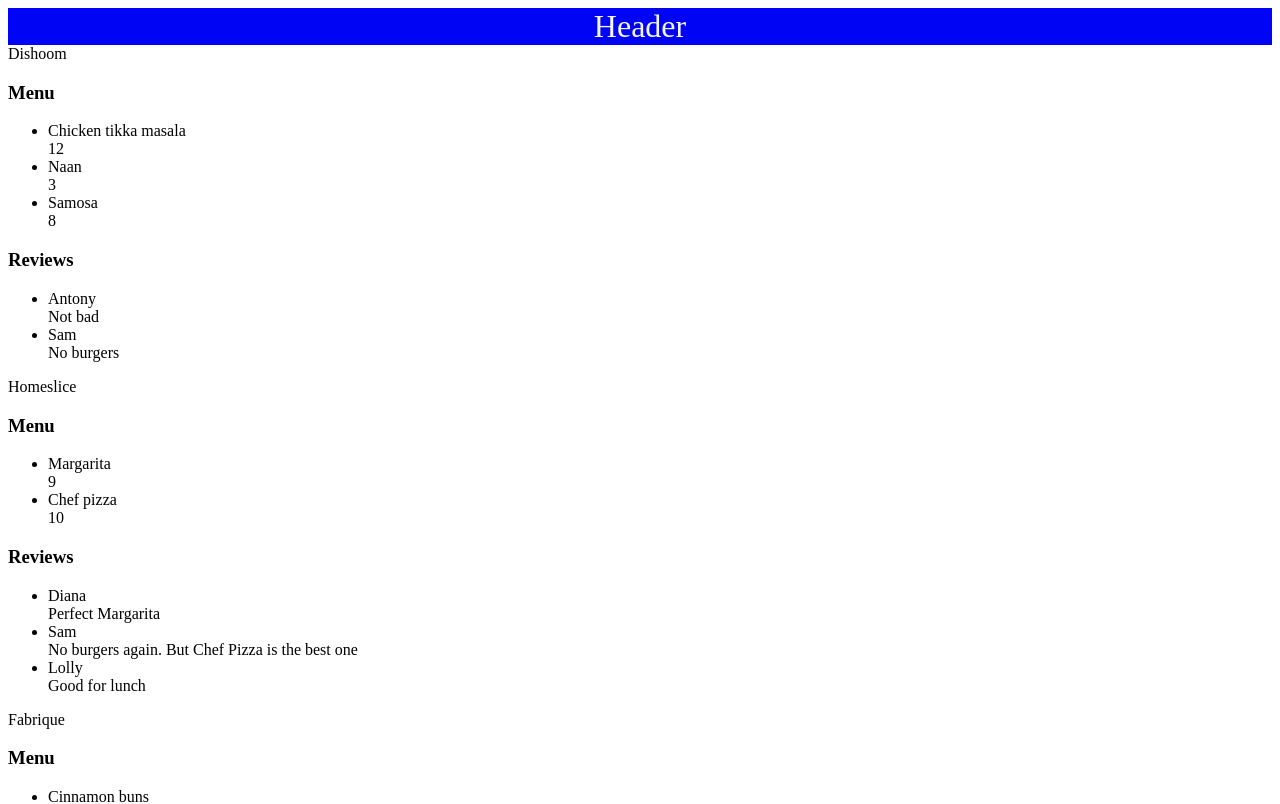
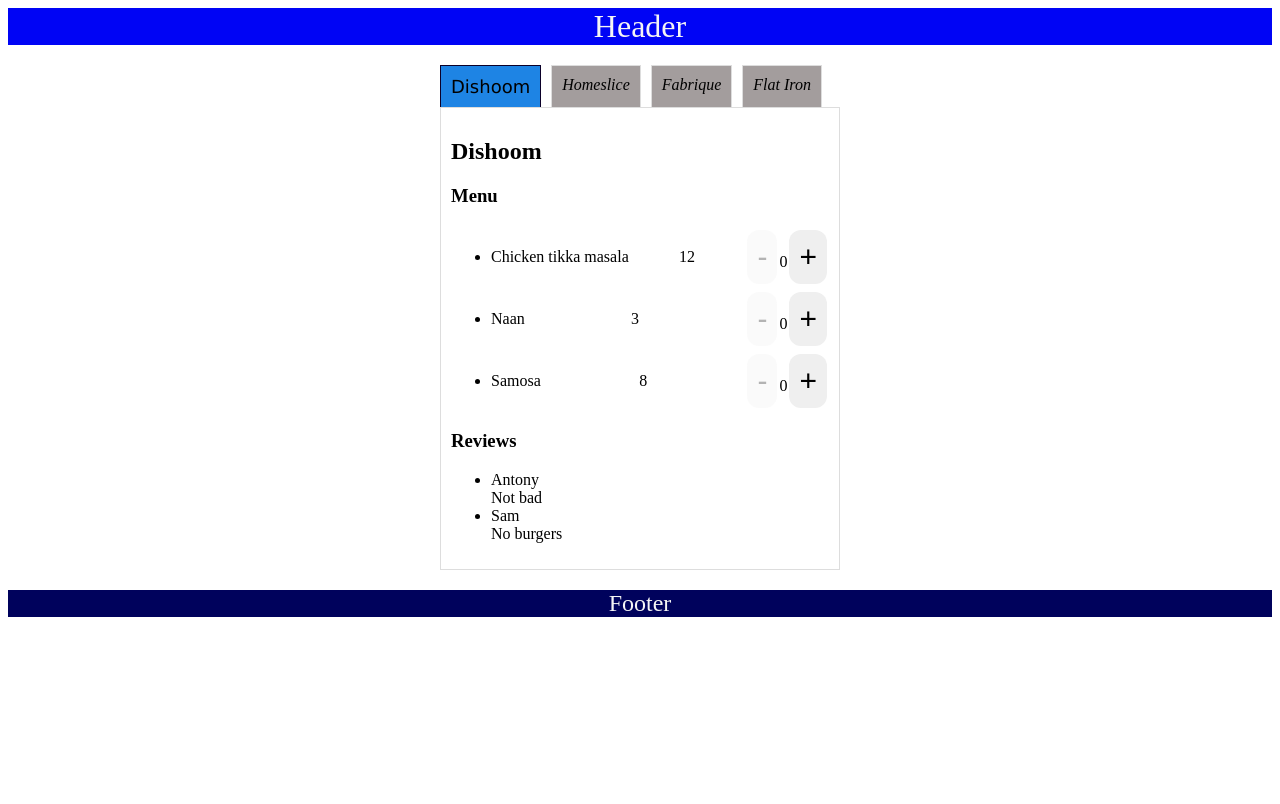
Before and after one commit to PanVladimir1/react-javascript, a React (Vite) app in the folder reactApp/: page / in a window 1280 px wide. Shown: the top 804 px of the page. Built offline with nearby package versions, Linux system fonts and the light colour scheme.

Commit message:
add Tabs and countButton

```diff
--- /dev/null
+++ b/reactApp/src/components/button/component.jsx
@@ -0,0 +1,7 @@
+import styles from './styles.module.scss'
+
+export const Button = ({text, onClick, disabled}) => {
+    return <button onClick={onClick}
+                   className={styles.root}
+                   disabled={disabled}>{text}</button>
+};
--- /dev/null
+++ b/reactApp/src/components/button/styles.module.scss
@@ -0,0 +1,9 @@
+.root {
+    border: none;
+    padding: 10px;
+    text-align: center;
+    text-decoration: none;
+    font-size: 30px;
+    margin: 4px 2px;
+    border-radius: 12px;
+}
--- /dev/null
+++ b/reactApp/src/components/buttonCount/components.jsx
@@ -0,0 +1,33 @@
+import { useState } from "react";
+import { Button } from "../button/component";
+
+export const ButtonCount = () => {
+    const [count, setCount] = useState(0);
+    const [disabledMin, setDisabledMin] = useState(true);
+    const [disabledMax, setDisabledMax] = useState(false);
+
+    return <div>
+            <Button text="-"
+                    onClick={() => {
+                        if (count === 0){
+                                setDisabledMin(true);
+                                setDisabledMax(false);
+                        } else{
+                                setCount(count-1)
+                                setDisabledMax(false);
+                        }}}
+                    disabled={disabledMin}
+                    />
+            {count}
+            <Button text="+"
+                    onClick={() => {
+                        if (count === 5){
+                                setDisabledMax(true);
+                                setDisabledMin(false);
+                        }else{
+                                setCount(count+1)
+                                setDisabledMin(false);
+                        }}}
+                    disabled={disabledMax}/>
+        </div>
+};
--- a/reactApp/src/components/dish/component.jsx
+++ b/reactApp/src/components/dish/component.jsx
@@ -1,6 +1,10 @@
+import { ButtonCount } from "../buttonCount/components";
+import styles from './styles.module.scss';
+
 export const Dish = ({ dish }) => {
-    return  <div>
+    return  <div className={styles.root}>
                 <div>{dish.name}</div>
                 <div>{dish.price}</div>
+                <ButtonCount />
             </div>
 };
--- /dev/null
+++ b/reactApp/src/components/dish/styles.module.scss
@@ -0,0 +1,5 @@
+.root {
+    display: flex;
+    justify-content: space-between;
+    align-items: center;
+}
--- a/reactApp/src/components/footer/component.jsx
+++ b/reactApp/src/components/footer/component.jsx
@@ -1,4 +1,3 @@
-//import styles from "./styles.module.scss";
 import styles from './styles.module.scss'
 
 export const Footer = () => {
--- a/reactApp/src/components/menu/component.jsx
+++ b/reactApp/src/components/menu/component.jsx
@@ -3,7 +3,7 @@
 export const Menu = ({menu}) => {
     return <ul>
                 {menu.map((dish) => {
-                    return <li>
+                    return  <li>
                                 <Dish dish={dish}/>
                             </li>
                 })}
--- a/reactApp/src/components/restaurants/component.jsx
+++ b/reactApp/src/components/restaurants/component.jsx
@@ -1,16 +1,5 @@
-import { Menu } from "../menu/component";
-import { Reviews } from "../reviews/component";
+import { Tabs } from "../tabs/component";
 
 export const Restaurants = ({restaurants}) => {
-    return <div>
-        {restaurants.map((restaurant) => {
-            return <div>
-                <div>{restaurant.name}</div>
-                <h3>Menu</h3>
-                <Menu menu={restaurant.menu}/>
-                <h3>Reviews</h3>
-                <Reviews reviews={restaurant.reviews}/>
-            </div>;
-        })}
-    </div>
+    return <Tabs restaurants={restaurants} />
 };
--- /dev/null
+++ b/reactApp/src/components/tab/component.jsx
@@ -0,0 +1,8 @@
+import styles from './styles.module.scss'
+
+export const Tab = ({restaurant, onClick, isActive}) => {
+    return <div className={isActive ? styles.tabActive : styles.tab}
+                onClick={onClick}>
+                {restaurant.name}
+            </div>
+};
--- /dev/null
+++ b/reactApp/src/components/tab/styles.module.scss
@@ -0,0 +1,21 @@
+.tab {
+    cursor: pointer;
+    padding: 10px;
+    margin-right: 10px;
+    border: 1px solid #ddd;
+    border-bottom: none;
+    background-color: #a39d9d;
+    font-style: oblique;
+}
+
+.tabActive {
+    background-color: #1e84e4;
+    text-align: center;
+    vertical-align: middle;
+    padding: 10px;
+    margin-right: 10px;
+    border: 1px solid #0b0029;
+    border-bottom: none;
+    font-size: large;
+    font-family: 'Lucida Sans', 'Lucida Sans Regular', 'Lucida Grande', 'Lucida Sans Unicode', Geneva, Verdana, sans-serif;
+}
--- /dev/null
+++ b/reactApp/src/components/tabs/component.jsx
@@ -0,0 +1,28 @@
+import { useState } from "react";
+import { Tab } from "../tab/component";
+import { Menu } from "../menu/component";
+import { Reviews } from "../reviews/component";
+import styles from './styles.module.scss'
+
+export const Tabs = ({restaurants}) => {
+    const [activeTab, setActiveTab] = useState(0);
+    const handleTabClick = (index) => {setActiveTab(index)};
+
+    return <div className={styles.tabsContainer}>
+            <div className={styles.tabs}>
+                {restaurants.map((restaurant, index) => (
+                    <Tab restaurant={restaurant}
+                         onClick={() => handleTabClick(index)}
+                         isActive={index === activeTab}
+                    />
+                ))}
+            </div>
+            <div className={styles.tabContent}>
+                <h2>{restaurants[activeTab].name}</h2>
+                <h3>Menu</h3>
+                <Menu menu={restaurants[activeTab].menu}/>
+                <h3>Reviews</h3>
+                <Reviews reviews={restaurants[activeTab].reviews}/>
+            </div>
+        </div>
+};
--- /dev/null
+++ b/reactApp/src/components/tabs/styles.module.scss
@@ -0,0 +1,13 @@
+.tabsContainer {
+    width: 400px;
+    margin: 20px auto;
+}
+
+.tabs {
+    display: flex;
+}
+
+.tabContent {
+    border: 1px solid #ddd;
+    padding: 10px;
+}
```
